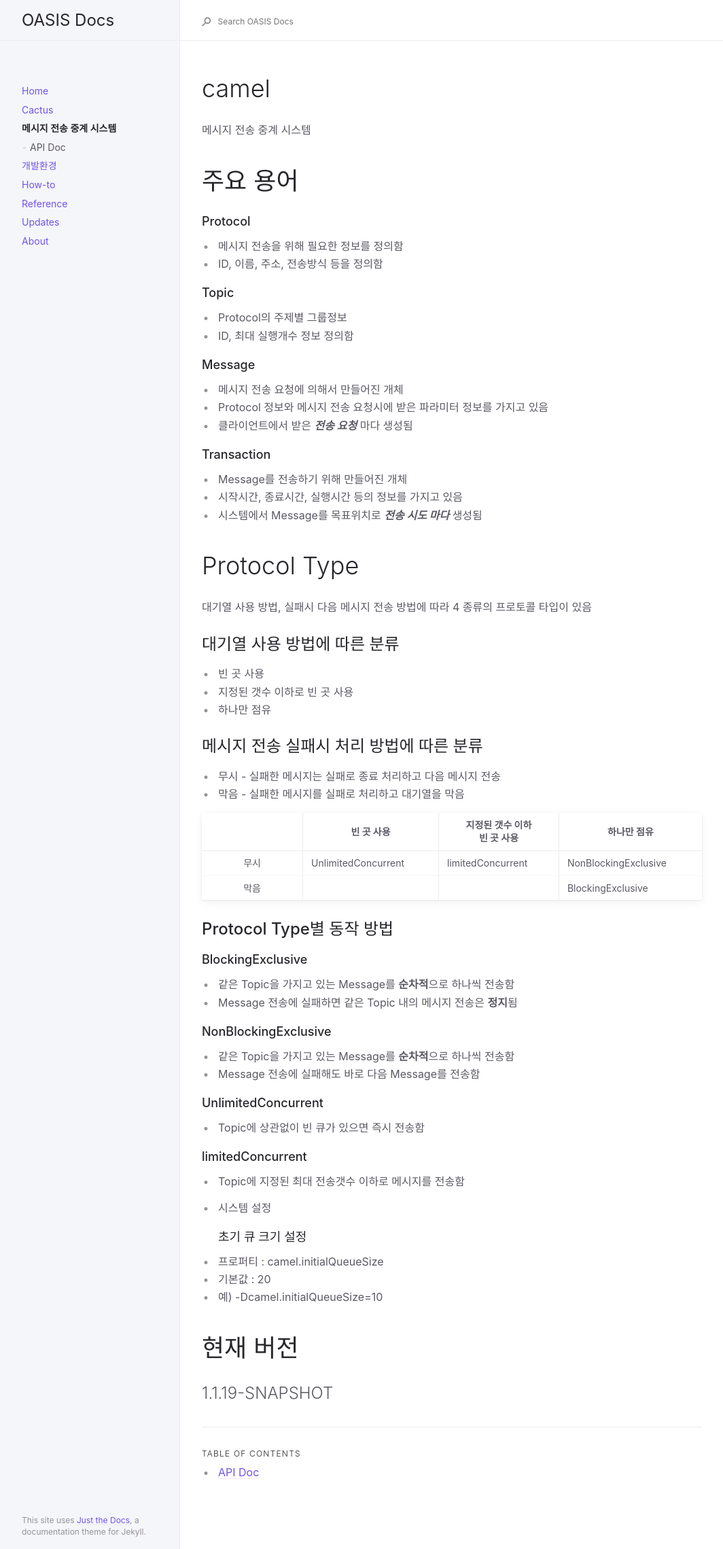
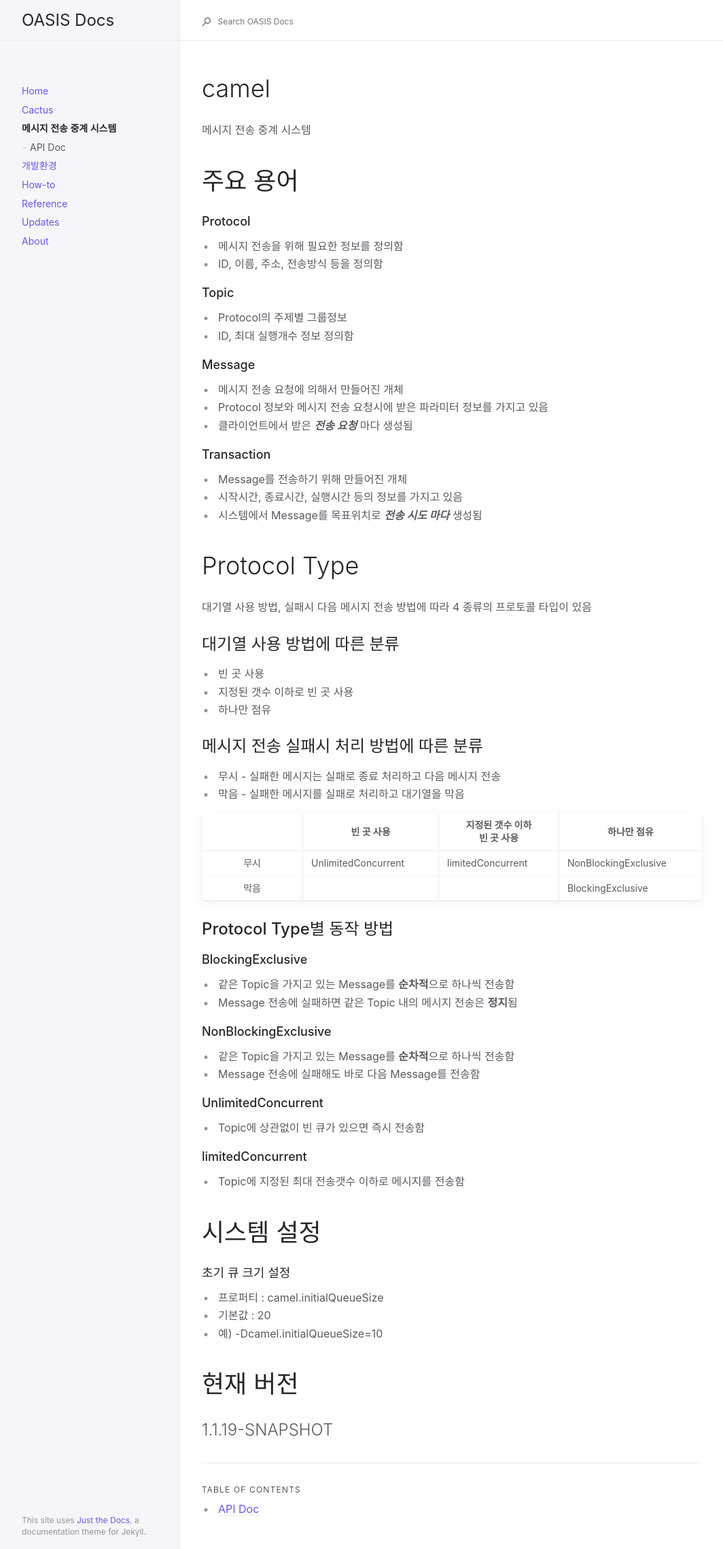
Before and after one commit to oasis-official/oasis-official.github.io, a Jekyll site: the page built from docs/camel/camel.md, in a window 1280 px wide. Shown: the whole page at 68% size, without its empty margins (91-1155 px from the left). Built offline with Jekyll 4.4.1, drawn with Linux system fonts in a browser that asks for light colours.

```diff
--- a/docs/camel/camel.md
+++ b/docs/camel/camel.md
@@ -62,7 +62,7 @@ permalink: /docs/camel
 * Topic에 지정된 최대 전송갯수 이하로 메시지를 전송함
 
 
-* 시스템 설정
+# 시스템 설정
 ### 초기 큐 크기 설정
  - 프로퍼티 : camel.initialQueueSize
  - 기본값 : 20
```
